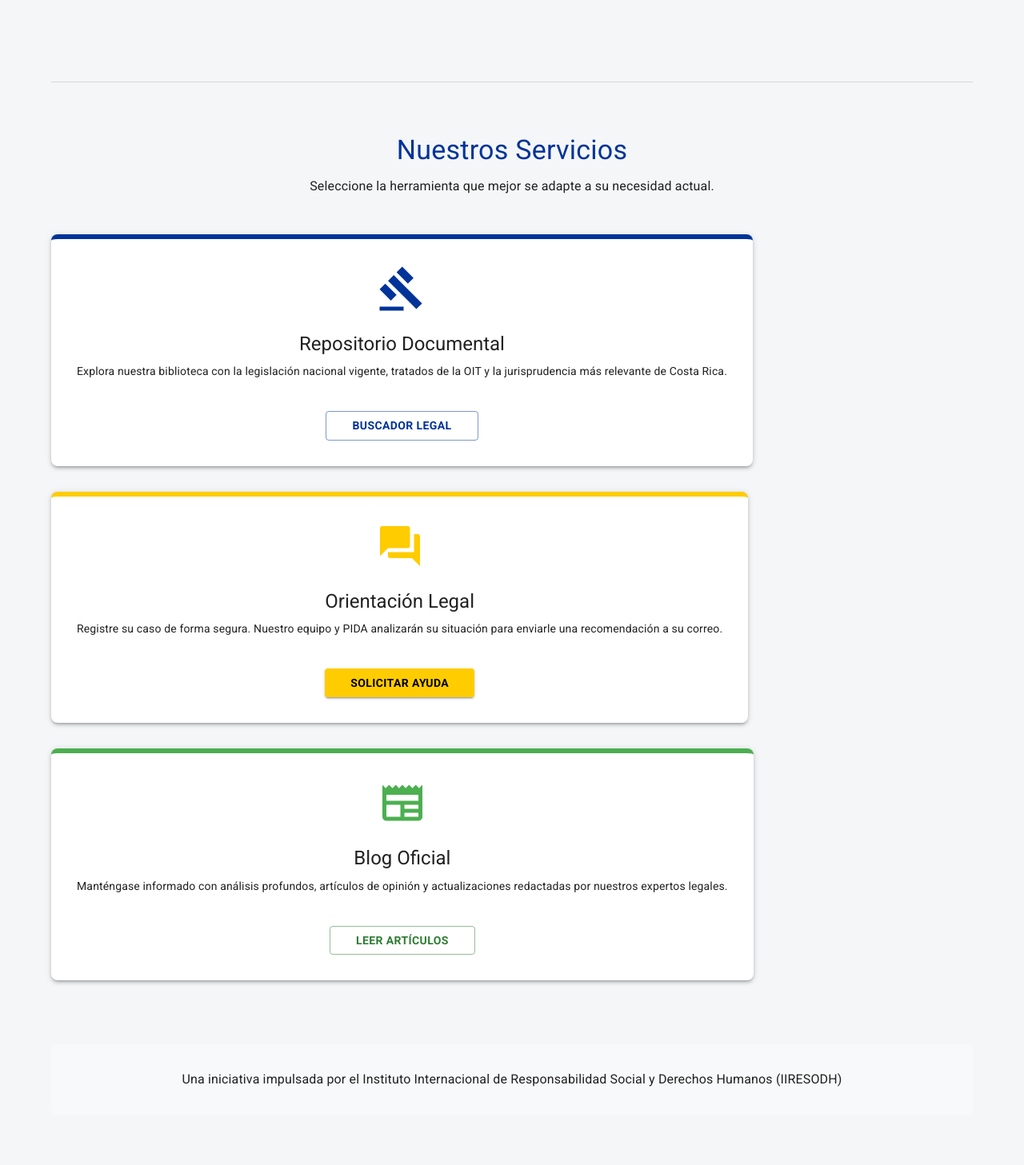
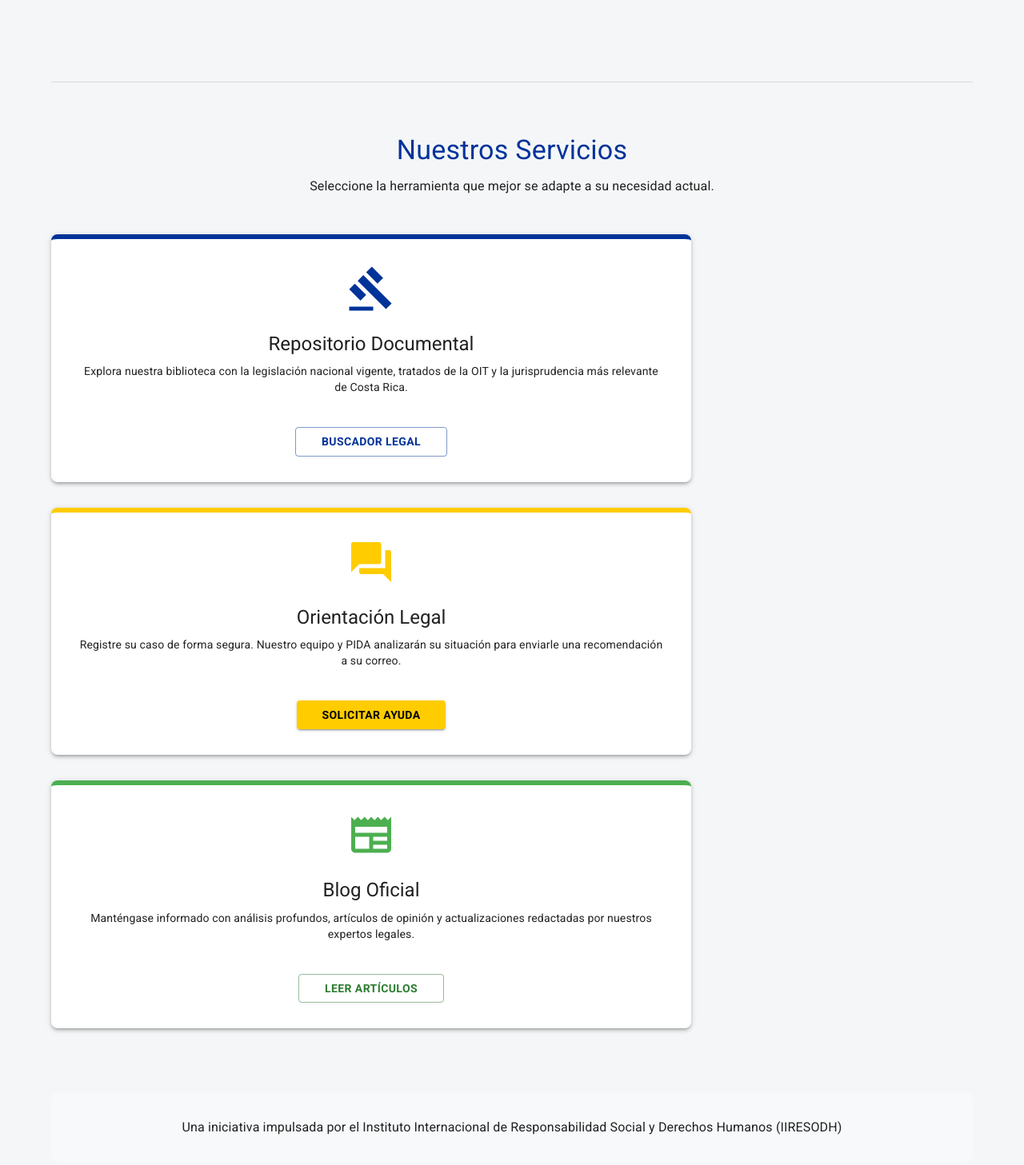
Before and after one commit to iiresodh-cr/Observatorio-laboral-frontend, a React (Vite) app: page / in a window 1280 px wide. Shown: the part 1683-3140 px from the top of the page at 80% size. Built offline with nearby package versions, Linux system fonts and the light colour scheme; no server answers; the database is empty.

Commit message:
Fix: alineación de tarjetas en Home

```diff
--- a/src/pages/Home.jsx
+++ b/src/pages/Home.jsx
@@ -1,7 +1,8 @@
 import { useState, useEffect } from 'react';
 import {
   Container, Typography, Paper, Box, Grid, Button,
-  Card, CardContent, CardActions, Divider, CircularProgress, Link as MuiLink
+  Card, CardContent, CardActions, Divider, CircularProgress, Link as MuiLink,
+  Stack
 } from '@mui/material';
 import { Link as RouterLink } from 'react-router-dom';
 import GavelIcon from '@mui/icons-material/Gavel';
@@ -182,10 +183,10 @@ export default function Home() {
           </Typography>
         </Box>
 
-        {/* SOLUCIÓN: Vuelven a estar apiladas verticalmente (md={8}) y centradas */}
-        <Grid container spacing={4} justifyContent="center">
+        {/* SOLUCIÓN DEFINITIVA: Usamos Stack para forzar apilamiento vertical centrado absoluto */}
+        <Stack spacing={4} alignItems="center">
 
-          <Grid item xs={12} md={8}>
+          <Box sx={{ width: '100%', maxWidth: 800 }}>
             <Card elevation={3} sx={{ display: 'flex', flexDirection: 'column', transition: 'transform 0.3s ease, box-shadow 0.3s ease', '&:hover': { transform: 'translateY(-8px)', boxShadow: 10 }, borderRadius: 2, borderTop: '6px solid #003399' }}>
               <CardContent sx={{ textAlign: 'center', p: { xs: 3, md: 4 } }}>
                 <GavelIcon sx={{ fontSize: 60, color: 'primary.main', mb: 2 }} />
@@ -202,9 +203,9 @@ export default function Home() {
                 </Button>
               </CardActions>
             </Card>
-          </Grid>
+          </Box>
 
-          <Grid item xs={12} md={8}>
+          <Box sx={{ width: '100%', maxWidth: 800 }}>
             <Card elevation={3} sx={{ display: 'flex', flexDirection: 'column', transition: 'transform 0.3s ease, box-shadow 0.3s ease', '&:hover': { transform: 'translateY(-8px)', boxShadow: 10 }, borderRadius: 2, borderTop: '6px solid #FFCC00' }}>
               <CardContent sx={{ textAlign: 'center', p: { xs: 3, md: 4 } }}>
                 <ForumIcon sx={{ fontSize: 60, color: 'secondary.main', mb: 2 }} />
@@ -221,9 +222,9 @@ export default function Home() {
                 </Button>
               </CardActions>
             </Card>
-          </Grid>
+          </Box>
 
-          <Grid item xs={12} md={8}>
+          <Box sx={{ width: '100%', maxWidth: 800 }}>
             <Card elevation={3} sx={{ display: 'flex', flexDirection: 'column', transition: 'transform 0.3s ease, box-shadow 0.3s ease', '&:hover': { transform: 'translateY(-8px)', boxShadow: 10 }, borderRadius: 2, borderTop: '6px solid #4caf50' }}>
               <CardContent sx={{ textAlign: 'center', p: { xs: 3, md: 4 } }}>
                 <NewspaperIcon sx={{ fontSize: 60, color: '#4caf50', mb: 2 }} />
@@ -240,9 +241,9 @@ export default function Home() {
                 </Button>
               </CardActions>
             </Card>
-          </Grid>
+          </Box>
 
-        </Grid>
+        </Stack>
 
         {/* --- RESPALDO INSTITUCIONAL --- */}
         <Box sx={{ mt: 10, textAlign: 'center', p: 4, bgcolor: '#f8f9fa', borderRadius: 2 }}>
```
